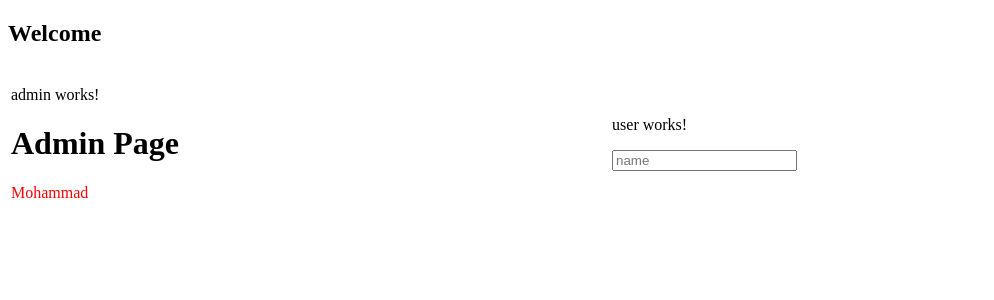
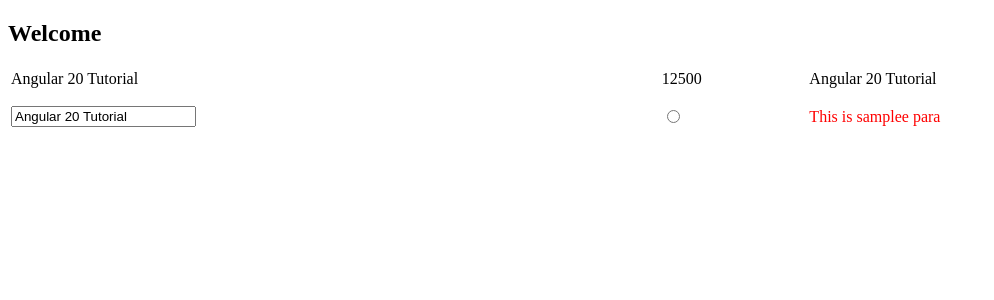
Before and after one commit to Mosouri/angular20, an Angular app in the folder angular20Tutorial/: page / in a window 1280 px wide. Shown: the top 300 px of the page, without its empty margins (0-994 px from the left). Built offline with nearby package versions, Linux system fonts and the light colour scheme.

Commit message:
data- binding

```diff
--- a/angular20Tutorial/src/app/app.html
+++ b/angular20Tutorial/src/app/app.html
@@ -1,12 +1,3 @@
 <h2>Welcome</h2>
 
-<table style="width: 100%;">
-    <tr>
-        <td>
-            <app-admin></app-admin>
-        </td>
-        <td>
-            <app-user></app-user>
-        </td>
-    </tr>
-</table>
+<app-data-binding></app-data-binding>
--- a/angular20Tutorial/src/app/app.ts
+++ b/angular20Tutorial/src/app/app.ts
@@ -2,10 +2,11 @@ import { Component, signal } from '@angular/core';
 import { RouterOutlet } from '@angular/router';
 import { Admin } from './components/admin/admin';
 import { User } from './components/user/user';
+import { DataBinding } from './components/data-binding/data-binding';
 
 @Component({
   selector: 'app-root',
-  imports: [Admin,User],
+  imports: [Admin,User,DataBinding],
   templateUrl: './app.html',
   styleUrl: './app.css'
 })
--- /dev/null
+++ b/angular20Tutorial/src/app/components/data-binding/data-binding.css
@@ -0,0 +1,3 @@
+.myColor{
+    color: red;
+}
--- /dev/null
+++ b/angular20Tutorial/src/app/components/data-binding/data-binding.html
@@ -0,0 +1,20 @@
+<table style="width: 100%">
+  <tr>
+    <td>
+      {{ courseName }}
+    </td>
+    <td>{{ productPrice }}</td>
+    <td>
+      <span>{{ courseName }}</span>
+    </td>
+  </tr>
+  <tr>
+    <td><input type="text" value="{{ courseName }}" /></td>
+    <td>
+      <input [type]="inputType" [max]="maxlength" [minLength]="minChar" />
+    </td>
+    <td>
+      <p [class]="myClassName">This is samplee para</p>
+    </td>
+  </tr>
+</table>
--- /dev/null
+++ b/angular20Tutorial/src/app/components/data-binding/data-binding.ts
@@ -0,0 +1,18 @@
+import { Component } from '@angular/core';
+
+@Component({
+  selector: 'app-data-binding',
+  imports: [],
+  templateUrl: './data-binding.html',
+  styleUrl: './data-binding.css',
+})
+export class DataBinding {
+  courseName: string = 'Angular 20 Tutorial';
+  productPrice: number = 12500;
+  maxlength: number = 5;
+  minChar: number = 3;
+  inputType: string = 'radio';
+  myClassName: string = 'myColor';
+
+  constructor() {}
+}
```
Also changed, not shown: 1 other file (tests, documents, lock files or other folders).
